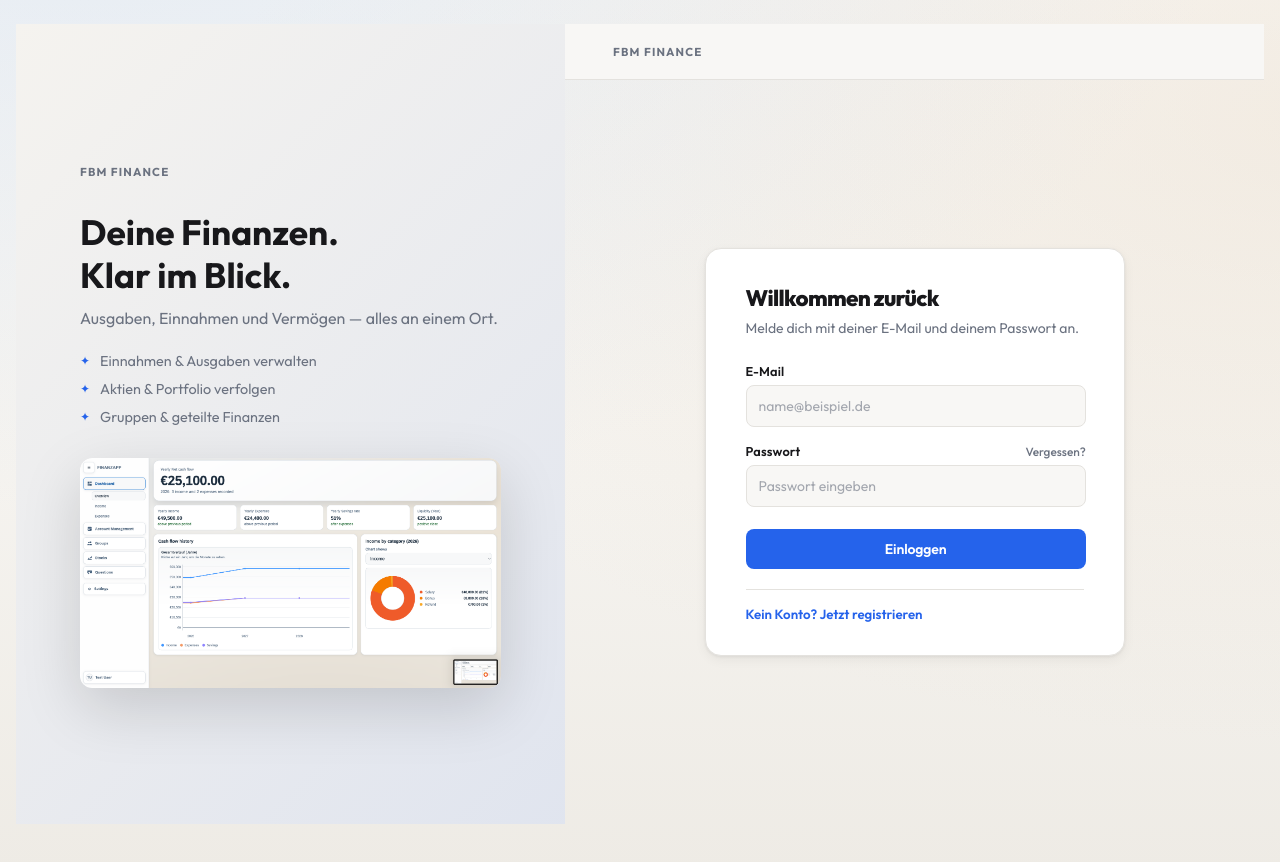
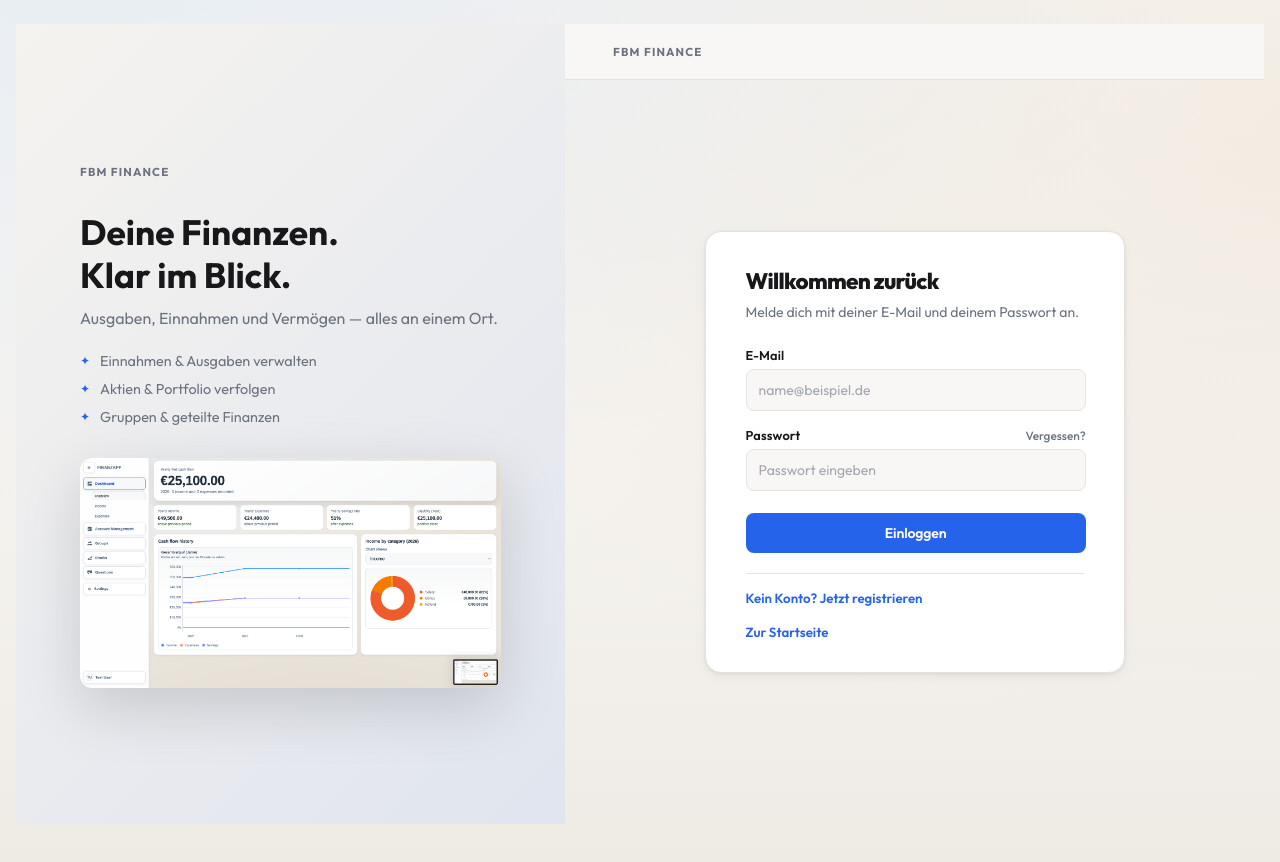
Before and after one commit to KeineAhnug1/FinanzApp, a Next.js app in the folder frontend/: page /login in a window 1280 px wide. Shown: the top 862 px of the page. Built offline with nearby package versions, Linux system fonts and the light colour scheme.

Commit message:
feat(auth): add 'Zur Startseite' link in login and register forms
Plus a small CSS safety net to prevent .form-row children from blowing
out a grid track when they hold long content (min-width: 0).

```diff
--- a/frontend/src/app/(auth)/login/page.tsx
+++ b/frontend/src/app/(auth)/login/page.tsx
@@ -185,9 +185,14 @@ function LoginForm({
       )}
 
       <div className="auth-divider" />
+      <div className="auth-mode-row">
         <button className="auth-mode-link" type="button" onClick={() => onSwitchMode('register')}>
           Kein Konto? Jetzt registrieren
         </button>
+        <Link className="auth-mode-link" href="/home">
+          Zur Startseite
+        </Link>
+      </div>
     </section>
   );
 }
@@ -349,9 +354,14 @@ function RegisterForm({
       )}
 
       <div className="auth-divider" />
+      <div className="auth-mode-row">
         <button className="auth-mode-link" type="button" onClick={() => onSwitchMode('login')}>
           Schon ein Konto? Zum Login
         </button>
+        <Link className="auth-mode-link" href="/home">
+          Zur Startseite
+        </Link>
+      </div>
     </section>
   );
 }
```
Also changed, not shown: frontend/src/styles/globals.css. Lines whose indentation alone changed are shown as unchanged.
